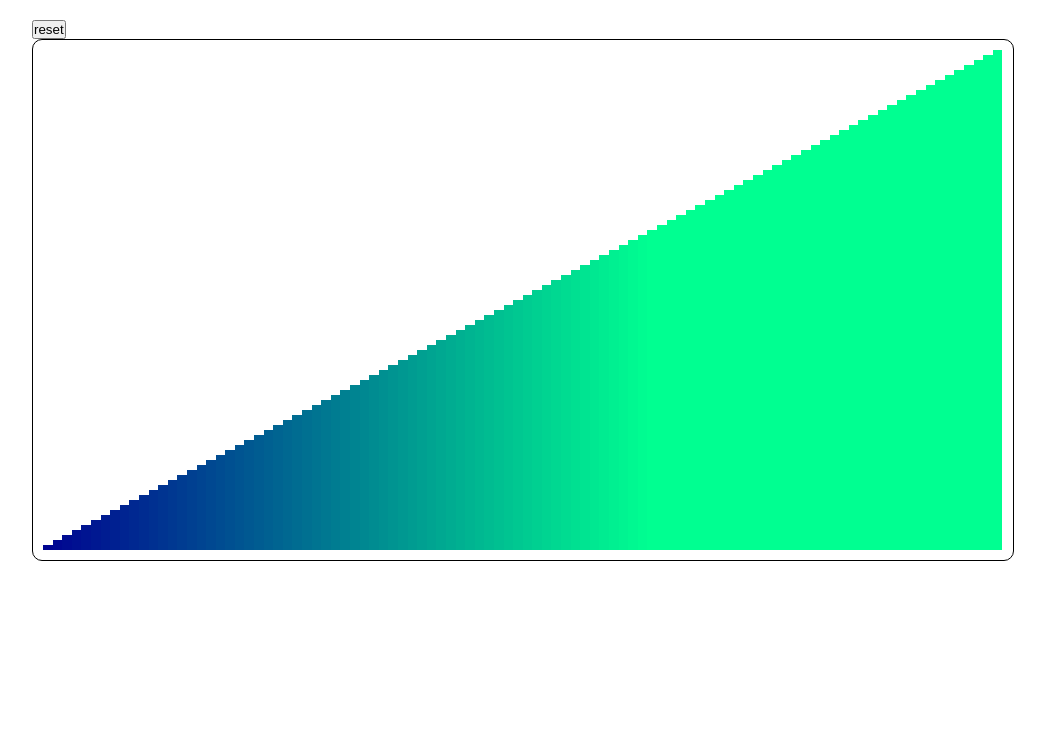
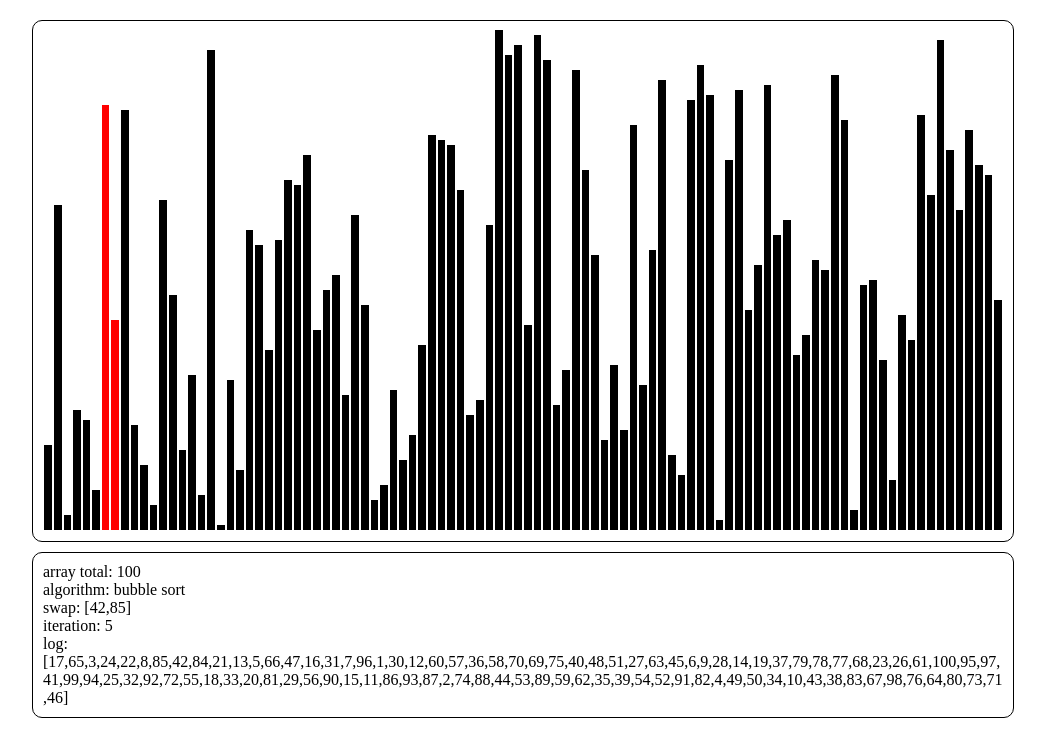
Before and after one commit to haffjjj/sorting-visualizer-react, a React (Create React App) app: page / in a window 1280 px wide. Shown: the top 756 px of the page, without its empty margins (128-1173 px from the left). Built offline with nearby package versions, Linux system fonts and the light colour scheme.

Commit message:
add swap color

```diff
--- a/src/components/Stick.tsx
+++ b/src/components/Stick.tsx
@@ -4,19 +4,21 @@ import "./stick.css"
 interface IStyle {
   height: string,
   width: string,
-  backgroundColor: string
 }
 
-interface IProps extends IStyle {}
+interface IProps extends IStyle {
+  isActive: boolean
+}
 
 const Stick = (props: IProps) => {
   const style: React.CSSProperties = {
     height: props.height,
-    width: props.width,
-    backgroundColor: props.backgroundColor
+    width: props.width
   }
 
-  return <div className="stick" style={style}></div>
+  return <div className="wrap_stick" style={style}>
+    <div className="stick" style={{backgroundColor: props.isActive ? `red` : `black`}}></div>
+  </div>
 }
 
 export default Stick
--- a/src/components/stick.css
+++ b/src/components/stick.css
@@ -1,6 +1,10 @@
-.stick{
-  background-color: black;
+.wrap_stick{
   width: 100px; /*default width */
   height: 100px; /*default height */
-  /* margin: 2px; */
+  padding: 1px;
 }
+
+.stick{
+  width: 100%;
+  height: 100%;
+}
--- a/src/container/Home.tsx
+++ b/src/container/Home.tsx
@@ -7,16 +7,18 @@ interface IProps {}
 
 interface IState {
   arr: number[],
+  arrActive: number[]
   delay: number,
-  swap: number
+  iteration: number,
 }
 
 class Home extends React.Component<IProps , IState>{
 
   state = {
     arr: [],
-    delay: 10,
-    swap: 0
+    arrActive: [],
+    delay: 1000,
+    iteration: 0
   }
 
   //crate async setState for multiple purpose
@@ -54,6 +56,9 @@ class Home extends React.Component<IProps , IState>{
     for (let i = 0; i < len; i++) {
         for (let j = 0; j < len; j++) {
             if (arr[j] > arr[j + 1]) {
+                await this._asyncSetState({
+                  arrActive: [arr[j + 1], arr[j]]
+                })
                 let tmp = arr[j]
                 arr[j] = arr[j + 1]
                 arr[j + 1] = tmp
@@ -63,9 +68,8 @@ class Home extends React.Component<IProps , IState>{
                 // update state after 1 iteration
                 this.setState({
                   arr: arr,
-                  swap: this.state.swap + 1
+                  iteration: this.state.iteration + 1
                 })
-
             }
         }
     }
@@ -78,6 +82,11 @@ class Home extends React.Component<IProps , IState>{
         let key = arr[i];
         let j = i - 1;
         while (j >= 0 && arr[j] > key) {
+
+            await this._asyncSetState({
+              arrActive: [arr[j + 1], arr[j]]
+            })
+
             arr[j + 1] = arr[j];
             j = j - 1;
         }
@@ -88,41 +97,48 @@ class Home extends React.Component<IProps , IState>{
         // update state after 1 iteration
         this.setState({
           arr: arr,
-          swap: this.state.swap + 1
+          iteration: this.state.iteration + 1
         })
     }
   }
 
   _handleReset = async () => {
-    const arr = this._randNumArr(35)
+    const arr = this._randNumArr(100)
     await this._asyncSetState({ arr })
   }
 
   async componentDidMount(){
-    const arr = this._randNumArr(100)
-    await this._asyncSetState({ arr })
-
+    await this._handleReset()
     //visualize bubble sort algorithm, sort data from state.arr
-    // this._bubbleSort()
-    this._insertionSort()
+    this._bubbleSort()
+    // this._insertionSort()
   }
 
   render(){
     return (
       <div className="wrapper">
         <div className="display">
-          <button>reset</button>
+
+          <div className="control">
+            {/* <button>reset</button>
+            <button>reset</button> */}
+          </div>
+
           <div className="sort">
           {this.state.arr.map((numb) => (
             <Stick
               width={`1%`}
               height={`${100/this.state.arr.length*numb}%`}
-              backgroundColor={`rgba(0, ${numb*4}, 145)`}
+              isActive={this.state.arrActive.includes(numb) ? true : false}
             />
           ))}
+          </div>
           <div className="log">
-            {/* <p>{JSON.stringify(this.state.arr)}</p> */}
-          </div>
+            <p>array total: {JSON.stringify(this.state.arr.length)}</p>
+            <p>algorithm: bubble sort</p>
+            <p>swap: {JSON.stringify(this.state.arrActive)}</p>
+            <p>iteration: {JSON.stringify(this.state.iteration)}</p>
+            <p>log: {JSON.stringify(this.state.arr)}</p>
           </div>
         </div>
       </div>
--- a/src/container/home.css
+++ b/src/container/home.css
@@ -14,9 +14,22 @@
   width: 100%;
   height: 100%;
   display: flex;
+  align-items: flex-end;
+  justify-content: center;
   padding: 10px;
-  flex-wrap: wrap-reverse;
-  /* background-color: blue; */
   border: 1px solid black;
   border-radius: 10px;
+  margin-bottom: 10px;
 }
+
+.log{
+  white-space: pre-wrap;
+  white-space: -moz-pre-wrap;
+  white-space: -pre-wrap;
+  white-space: -o-pre-wrap;
+  word-wrap: break-word;
+  border: 1px solid black;
+  border-radius: 10px;
+  padding: 10px;
+  width: 100%;
+}
```
